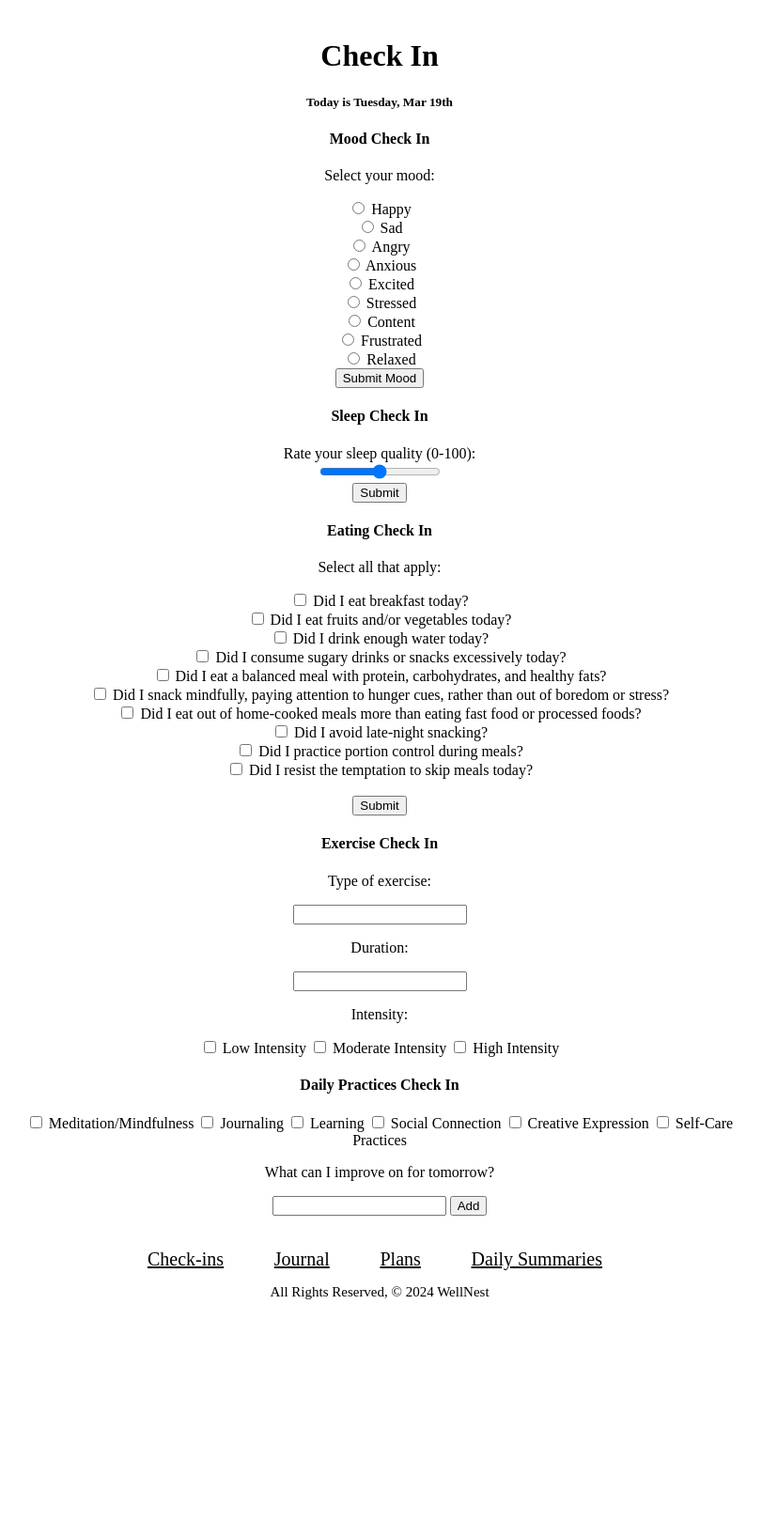
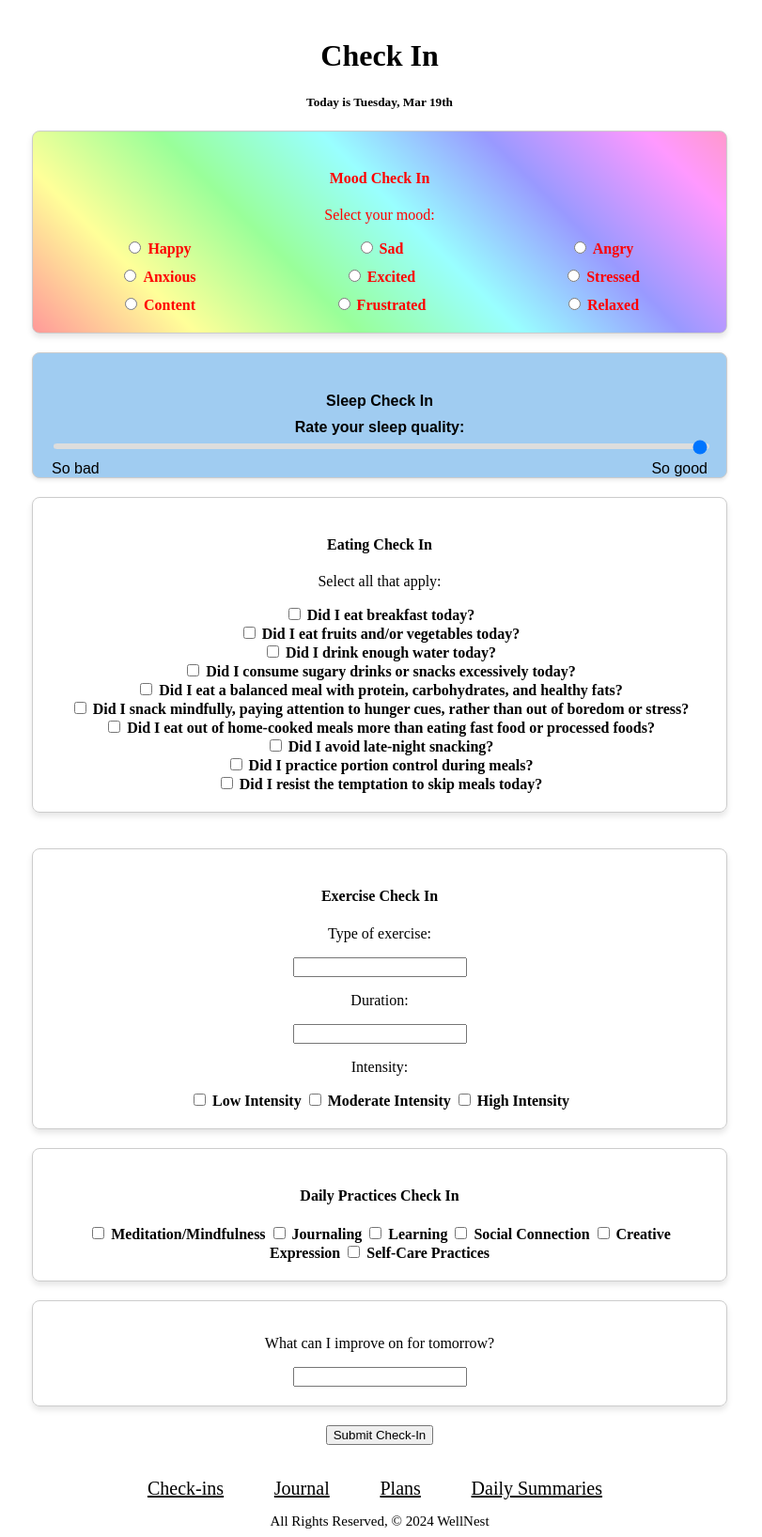
Before and after one commit to LGsusM69/wellNest, a Django app: page /checkins/ in a window 1280 px wide. Shown: the part 110-1746 px from the top of the page at 94% size, without its empty margins (236-1047 px from the left). Before the commit the page ends 1493 px from the top, so only its background shows below. Run offline with Django 3.2, Linux system fonts and the light colour scheme.

Commit message:
style mood and sleep check

```diff
--- a/main_app/static/CSS/style.css
+++ b/main_app/static/CSS/style.css
@@ -55,3 +55,98 @@ footer.page-footer {
   border-top: 1px solid #ccc;
   padding-top: 10px;
 }
+.card {
+  border: 1px solid #ccc;
+  border-radius: 8px;
+  padding: 20px;
+  margin: 0px 30px 20px 30px;
+  box-shadow: 0px 4px 6px rgba(0, 0, 0, 0.1);
+}
+
+.card.mood-check {
+  background: linear-gradient(
+    45deg,
+    #ff9999,
+    #ffcc99,
+    #ffff99,
+    #ccff99,
+    #99ff99,
+    #99ffcc,
+    #99ffff,
+    #99ccff,
+    #9999ff,
+    #cc99ff,
+    #ff99ff,
+    #ff99cc
+  );
+  background-size: 100%;
+  color: red;
+}
+
+.mood-select {
+  display: grid;
+  grid-template-columns: repeat(3, 1fr);
+  gap: 10px;
+}
+
+.card.sleep-check {
+  background-color: #a0ccf1;
+  border: 1px solid #ccc;
+  border-radius: 8px;
+  box-shadow: 0 2px 4px rgba(0, 0, 0, 0.1);
+
+  padding: 20px;
+  margin-bottom: 20px;
+
+  font-family: Arial, sans-serif;
+}
+
+.card.sleep-check h4 {
+  margin-bottom: 10px;
+}
+
+label {
+  font-weight: bold;
+}
+
+input[type="range"] {
+  width: 100%;
+  margin-bottom: 10px;
+}
+
+input[type="range"]::-webkit-slider-thumb {
+  appearance: none;
+  width: 20px;
+  height: 20px;
+  background-color: #0060c7;
+  border-radius: 50%;
+  cursor: pointer;
+  position: relative;
+  top: -4px;
+  left: calc(50% - 10px);
+}
+
+input[type="range"]::-webkit-slider-runnable-track {
+  width: 100%;
+  height: 6px;
+  background-color: #ddd;
+  border-radius: 3px;
+}
+
+.slider-container {
+  position: relative;
+}
+
+.label-left,
+.label-right {
+  position: absolute;
+  bottom: -20px;
+}
+
+.label-left {
+  left: 0;
+}
+
+.label-right {
+  right: 0;
+}
--- a/main_app/templates/features/checkins.html
+++ b/main_app/templates/features/checkins.html
@@ -3,9 +3,9 @@
 <h1 class="checkin">Check In</h1>
 <h5>Today is {{ current_date|date:'l, M jS' }}</h5>
 <div class="all-checkins">
+  <form action="" method="post">
     <div class="card mood-check">
       <h4>Mood Check In</h4>
-    <form action="" method="post">
       {% csrf_token %}
       <p>Select your mood:</p>
       <div class="mood-select">
@@ -46,14 +46,12 @@
           <label for="relaxed">Relaxed</label><br />
         </div>
       </div>
-      <button type="submit">Submit Mood</button>
-    </form>
     </div>
 
     <div class="card sleep-check">
       <h4>Sleep Check In</h4>
-    <form action="" method="post">
-      <label for="sleep_rating">Rate your sleep quality (0-100):</label><br />
+      <div class="slider-container">
+        <label for="sleep_rating">Rate your sleep quality:</label><br />
         <input
           type="range"
           id="sleep_rating"
@@ -62,13 +60,14 @@
           max="100"
           value="50"
         /><br />
-      <button type="submit">Submit</button>
-    </form>
+        <span class="label-left">So bad</span>
+        <span class="label-right">So good</span>
+      </div>
     </div>
 
     <div class="card eating-check">
       <h4>Eating Check In</h4>
-    <form action="" method="post">
+
       <p>Select all that apply:</p>
       <input
         type="checkbox"
@@ -162,14 +161,12 @@
       <label for="skip_meals"
         >Did I resist the temptation to skip meals today?</label
       >
-    </form>
     </div>
     <br />
-  <button type="submit">Submit</button>
 
     <div class="card exersice-check">
       <h4>Exercise Check In</h4>
-    <form action="" method="post">
+
       <p>Type of exercise:</p>
       <input type="text" name="exercise-type" id="exercise-type" value="" />
       <p>Duration:</p>
@@ -186,7 +183,6 @@
       <label for="mod-int">Moderate Intensity</label>
       <input type="checkbox" name="high-int" id="high-int" value="high-int" />
       <label for="high-int">High Intensity</label>
-    </form>
     </div>
     <div class="card daily-practices-check">
       <h4>Daily Practices Check In</h4>
@@ -215,16 +211,20 @@
         value="creativity"
       />
       <label for="creativity">Creative Expression</label>
-    <input type="checkbox" name="self-care" id="self-care" value="self-care" />
+      <input
+        type="checkbox"
+        name="self-care"
+        id="self-care"
+        value="self-care"
+      />
       <label for="self-care">Self-Care Practices</label>
     </div>
     <div class="card better-tomorrow">
       <p>What can I improve on for tomorrow?</p>
-    <form action="" method="post">
+
       <input type="text" name="improve-tomorrow" />
-      <button type="submit">Add</button>
+    </div>
+    <button type="submit">Submit Check-In</button>
   </form>
 </div>
-
 {% endblock %}
-</div>
```
Lines whose indentation alone changed are shown as unchanged.
